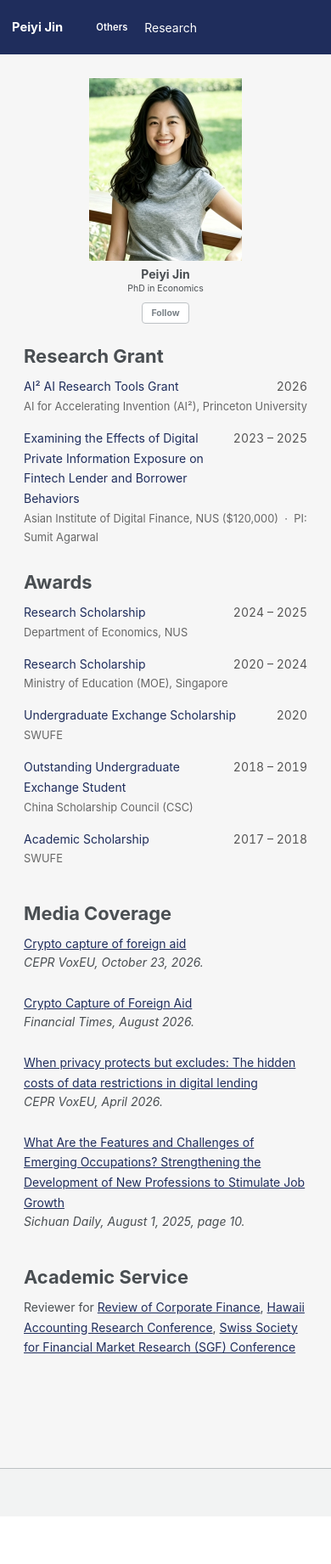
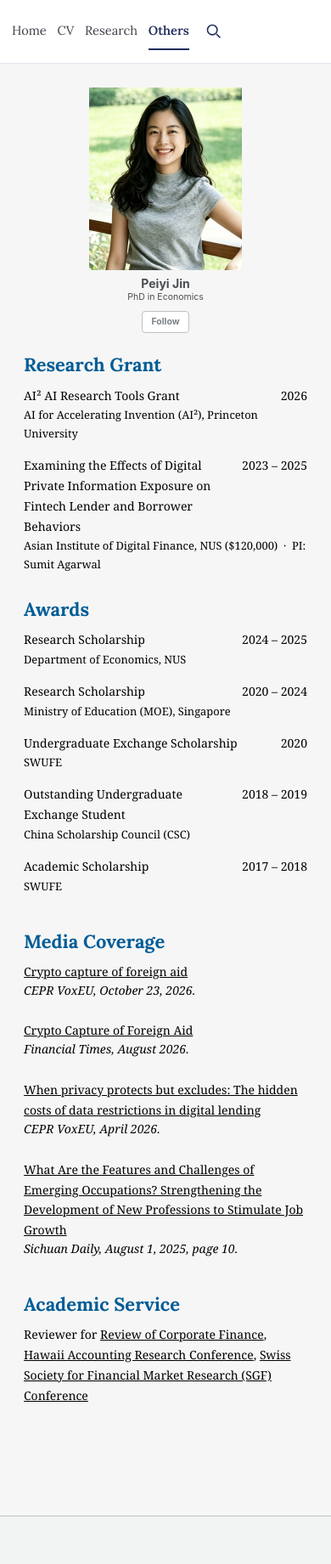
Before and after one commit to peiyi-jin/peiyi-jin.github.io, a Jekyll site: the page built from _pages/others.md, in a window 390 px wide. Shown: the whole page at 85% size. Built offline with Jekyll 4.4.1, drawn with Linux system fonts in a browser that asks for light colours; some web fonts are replaced; before the commit the page ends 1785 px from its top, so only the background shows below that.

Commit message:
Add inline CV, site search and reference-inspired navigation and typography

```diff
--- a/_includes/head/custom.html
+++ b/_includes/head/custom.html
@@ -24,88 +24,115 @@
 <meta name="theme-color" content="#ffffff">
 <link rel="stylesheet" href="{{ base_path }}/assets/css/academicons.css"/>
 
+<link rel="preconnect" href="https://fonts.googleapis.com">
+<link rel="preconnect" href="https://fonts.gstatic.com" crossorigin>
+<link href="https://fonts.googleapis.com/css2?family=Gentium+Basic:ital,wght@0,400;0,700;1,400;1,700&amp;family=Lora:wght@400;500;600;700&amp;display=swap" rel="stylesheet">
 <style>
+  body, input, textarea, select, button {
+    font-family: "Gentium Basic", Georgia, "Times New Roman", serif;
+  }
+  h1, h2, h3, h4, h5, h6, .page__title, .author__name {
+    font-family: "Lora", Georgia, serif;
+  }
+
   body,
   .initial-content,
   .page__content {
     background-color: #f6f6f6;
   }
 
-  .masthead,
-  .greedy-nav {
-    background-color: #1F2D5C;
+  .masthead {
+    background: #fff;
+    border-bottom: 1px solid #E3E7EE;
   }
 
-  .masthead {
-    border-bottom: 0;
+  .site-navigation {
+    display: flex;
+    align-items: center;
+    gap: 1.5rem;
+    min-height: 3.25rem;
+    font-family: "Lora", Georgia, serif;
   }
 
-  .greedy-nav a,
-  .greedy-nav .visible-links a,
-  .greedy-nav .site-title {
-    color: #fff !important;
+  .site-navigation__links {
+    display: flex;
+    align-items: center;
+    gap: 1.75rem;
+    margin: 0;
+    padding: 0;
+    list-style: none;
   }
 
-  .greedy-nav button {
-    color: #fff;
-    border-color: rgba(255, 255, 255, 0.65);
+  .site-navigation__links a,
+  .site-navigation__links a:visited {
+    display: block;
+    padding: 0.75rem 0;
+    border-bottom: 2px solid transparent;
+    color: #3D4148;
+    font-size: 1rem;
+    text-decoration: none;
   }
 
-  .greedy-nav .navicon,
-  .greedy-nav .navicon:before,
-  .greedy-nav .navicon:after {
-    background: #fff;
+  .site-navigation__links a:hover,
+  .site-navigation__links a[aria-current="page"] {
+    color: #1F2D5C;
+    border-bottom-color: #1F2D5C;
   }
 
-  /* the overflow menu inherits the masthead's white link colour, so give it
-     the masthead's background too instead of the theme's default white */
-  .greedy-nav .hidden-links {
-    background: #1F2D5C;
-    border-color: #1F2D5C;
+  .site-navigation__links a[aria-current="page"] { font-weight: 600; }
+
+  .site-search-toggle,
+  .site-search-close {
+    display: inline-flex;
+    align-items: center;
+    justify-content: center;
+    flex: 0 0 44px;
+    width: 44px;
+    height: 44px;
+    padding: 0;
+    border: 0;
+    background: transparent;
+    color: #1F2D5C;
+    cursor: pointer;
   }
 
-  .greedy-nav .hidden-links:before {
-    border-color: #1F2D5C transparent;
+  .site-search-toggle:hover,
+  .site-search-close:hover { background: #EEF2F9; }
+  .site-search-close { font-size: 1.75rem; }
+
+  .site-navigation a:focus-visible,
+  .site-navigation button:focus-visible,
+  .site-search-dialog :focus-visible {
+    outline: 2px solid #005C96;
+    outline-offset: 4px;
   }
 
-  .greedy-nav .hidden-links a {
-    color: #fff !important;
+  .site-search-dialog {
+    width: min(42rem, calc(100% - 2rem));
+    max-height: 85dvh;
+    margin: 10vh auto;
+    padding: 1.5rem;
+    border: 1px solid #D4DAE4;
+    border-radius: 8px;
+    color: #000;
+    background: #fff;
+    overflow-y: auto;
   }
 
-  .greedy-nav .hidden-links a:hover {
-    color: #fff !important;
-    background: rgba(255, 255, 255, 0.14);
-  }
-
-  /* the page you are on, shown as plain text next to the site title */
-  .greedy-nav .masthead__menu-item--current span {
-    display: block;
-    margin: 0 0.7rem;
-    padding: 0.5rem 0;
-    color: #fff;
-    font-size: 0.8em;
-    font-weight: 600;
-    letter-spacing: 0.01em;
-    /* bounded so the greedy nav can always fit it beside the site title */
-    max-width: 42vw;
-    overflow: hidden;
-    text-overflow: ellipsis;
-    white-space: nowrap;
-  }
+  .site-search-dialog::backdrop { background: rgb(20 30 48 / 40%); }
+  .site-search-heading { display: flex; align-items: center; justify-content: space-between; gap: 1rem; }
+  .site-search-heading h2 { margin: 0; color: #1F2D5C; font-size: 1.4rem; }
+  .site-search-form label { display: block; margin: 1rem 0 0.5rem; }
+  .site-search-form input { width: 100%; padding: 0.75rem; border: 1px solid #8994A5; background: #fff; color: #000; font: inherit; font-size: 1.125rem; }
+  #site-search-results { margin: 0; padding: 0; list-style: none; }
+  #site-search-results li { padding: 0.8rem 0; border-top: 1px solid #E3E7EE; }
+  #site-search-results a { font-weight: 700; }
+  #site-search-results p { margin: 0.4rem 0 0; line-height: 1.5; }
 
   @media (max-width: 480px) {
-    .greedy-nav .masthead__menu-item--lg a {
-      margin-right: 0.4rem;
-    }
-
-    .greedy-nav .masthead__menu-item--current span {
-      margin: 0 0.4rem;
-    }
-  }
-
-  /* belt and braces: never let it surface inside the overflow menu */
-  .greedy-nav .hidden-links .masthead__menu-item--current {
-    display: none;
+    .site-navigation { gap: 0.5rem; }
+    .site-navigation__links { gap: 0.9rem; }
+    .site-navigation__links a { font-size: 1.05rem; }
   }
 
   a,
--- a/_includes/masthead.html
+++ b/_includes/masthead.html
@@ -1,50 +1,25 @@
 {% include base_path %}
-
-{% comment %}
-  Work out which nav entry corresponds to the page being rendered. That entry is
-  shown in the banner as plain text and is dropped from the link list, so the
-  overflow menu never offers the page you are already on.
-{% endcomment %}
-{% assign current_title = '' %}
-{% for link in site.data.navigation.main %}
-  {% if link.url == page.url %}{% assign current_title = link.title %}{% endif %}
-{% endfor %}
-
 <div class="masthead">
   <div class="masthead__inner-wrap">
-    <div class="masthead__menu">
-      <nav id="site-nav" class="greedy-nav">
-        <button><div class="navicon"></div></button>
-        <ul class="visible-links">
-          <li class="masthead__menu-item masthead__menu-item--lg"><a href="{{ base_path }}/">{{ site.title }}</a></li>
-          {% if current_title != '' %}
-            <li class="masthead__menu-item masthead__menu-item--current"><span>{{ current_title }}</span></li>
-          {% endif %}
-          {% for link in site.data.navigation.main %}
-            {% unless link.url == page.url %}
-              {% if link.url contains 'http' %}
-                {% assign domain = '' %}
-                {% else %}
-                {% assign domain = base_path %}
-              {% endif %}
-              <li class="masthead__menu-item"><a href="{{ domain }}{{ link.url }}">{{ link.title }}</a></li>
-            {% endunless %}
-          {% endfor %}
-        </ul>
-        <ul class="hidden-links hidden"></ul>
-      </nav>
-      <script>
-        /* The theme's greedy nav measures link widths as soon as main.min.js
-           runs, which is before the webfont has swapped in. The links then grow
-           and the last one is left clipped under the menu button. Re-run its
-           resize handler once the fonts have settled so it measures for real. */
-        (function () {
-          if (!document.fonts || !document.fonts.ready) return;
-          document.fonts.ready.then(function () {
-            window.dispatchEvent(new Event('resize'));
-          });
-        })();
-      </script>
-    </div>
+    <nav class="site-navigation" aria-label="Main navigation">
+      <ul class="site-navigation__links">
+        {% for link in site.data.navigation.main %}
+        <li><a href="{{ base_path }}{{ link.url }}"{% if link.url == page.url %} aria-current="page"{% endif %}>{{ link.title }}</a></li>
+        {% endfor %}
+      </ul>
+      <button class="site-search-toggle" type="button" aria-label="Search this site" aria-haspopup="dialog" aria-controls="site-search">
+        <svg viewBox="0 0 24 24" width="21" height="21" fill="none" stroke="currentColor" stroke-width="1.8" aria-hidden="true"><circle cx="10.5" cy="10.5" r="6.5"/><path d="m16 16 5 5"/></svg>
+      </button>
+    </nav>
   </div>
 </div>
+<dialog id="site-search" class="site-search-dialog" aria-labelledby="site-search-title">
+  <div class="site-search-heading"><h2 id="site-search-title">Search this site</h2><button type="button" class="site-search-close" aria-label="Close search">×</button></div>
+  <form role="search" class="site-search-form">
+    <label for="site-search-input">Search Home, CV, Research and Others</label>
+    <input id="site-search-input" type="search" placeholder="Search papers, grants, research…" autocomplete="off" />
+  </form>
+  <p id="site-search-status" role="status">Enter a word or phrase to search.</p>
+  <ul id="site-search-results"></ul>
+</dialog>
+<script src="{{ base_path }}/assets/js/site-search.js" defer></script>
--- a/_pages/others.md
+++ b/_pages/others.md
@@ -9,11 +9,18 @@ author_profile: true
 ---
 
 <style>
+  .page__content,
+  .page__content a,
+  .page__content a:visited,
+  .page__content a:hover { color: #000; }
+  .page__content h1,
+  .page__content h2 { color: #005C96; font-family: "Lora", Georgia, serif; }
+
   .hon-item { margin-bottom: 14px; }
   .hon-row { display: flex; justify-content: space-between; align-items: baseline; gap: 16px; }
-  .hon-title { color: #1F2D5C; }
-  .hon-year { flex: 0 0 auto; color: #555; font-variant-numeric: tabular-nums; white-space: nowrap; }
-  .hon-org { color: #666; font-size: 0.92em; margin-top: 1px; }
+  .hon-title { color: #000; }
+  .hon-year { flex: 0 0 auto; color: #000; font-variant-numeric: tabular-nums; white-space: nowrap; }
+  .hon-org { color: #000; font-size: 0.92em; margin-top: 1px; }
 </style>
 
 Research Grant
--- /dev/null
+++ b/assets/js/site-search.js
@@ -0,0 +1,61 @@
+(function () {
+  "use strict";
+  var dialog = document.getElementById("site-search");
+  if (!dialog) return;
+  var toggle = document.querySelector(".site-search-toggle");
+  var input = document.getElementById("site-search-input");
+  var status = document.getElementById("site-search-status");
+  var results = document.getElementById("site-search-results");
+  var entries = null;
+  var loading = null;
+  function render() {
+    results.replaceChildren();
+    var query = input.value.trim().toLowerCase();
+    if (!query) { status.textContent = "Enter a word or phrase to search."; return; }
+    if (!entries) { status.textContent = "Loading search…"; return; }
+    var terms = query.split(/\s+/);
+    var matches = entries.filter(function (entry) {
+      var text = (entry.title + " " + entry.text).toLowerCase();
+      return terms.every(function (term) { return text.indexOf(term) !== -1; });
+    });
+    status.textContent = matches.length ? matches.length + (matches.length === 1 ? " result" : " results") : "No results. Try another word or phrase.";
+    matches.forEach(function (entry) {
+      var item = document.createElement("li");
+      var link = document.createElement("a");
+      link.href = entry.url;
+      link.textContent = entry.title;
+      item.appendChild(link);
+      var text = entry.text.replace(/\s+/g, " ").trim();
+      var position = text.toLowerCase().indexOf(terms[0]);
+      var start = Math.max(0, position - 55);
+      var excerpt = document.createElement("p");
+      excerpt.textContent = (start ? "…" : "") + text.slice(start, start + 180) + (text.length > start + 180 ? "…" : "");
+      item.appendChild(excerpt);
+      results.appendChild(item);
+    });
+  }
+  toggle.addEventListener("click", function () {
+    dialog.showModal();
+    input.focus();
+    if (!loading) {
+      var script = document.querySelector('script[src$="/assets/js/site-search.js"]');
+      var url = new URL("../../search.json", script.src);
+      loading = fetch(url).then(function (response) {
+        if (!response.ok) throw new Error("Search index unavailable");
+        return response.json();
+      }).then(function (data) { entries = data; render(); }).catch(function () {
+        loading = null;
+        status.textContent = "Search could not load. Close and reopen search to try again.";
+      });
+    }
+    render();
+  });
+  dialog.querySelector(".site-search-close").addEventListener("click", function () { dialog.close(); });
+  dialog.addEventListener("close", function () { toggle.focus(); });
+  input.addEventListener("input", render);
+  dialog.querySelector("form").addEventListener("submit", function (event) {
+    event.preventDefault();
+    var first = results.querySelector("a");
+    if (first) first.click();
+  });
+})();
```
Also changed, not shown: _data/navigation.yml (+4 -20 lines), _pages/about.md (+2 -2 lines), _pages/cv.md (added, +23 -0 lines), search.json (added, +15 -0 lines), assets/images/cv/page-1.webp (added), assets/images/cv/page-2.webp (added).
